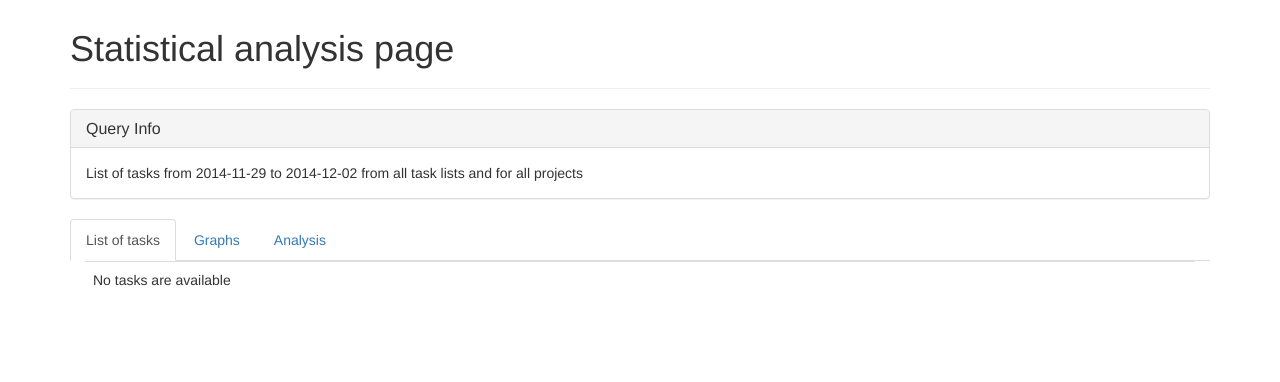
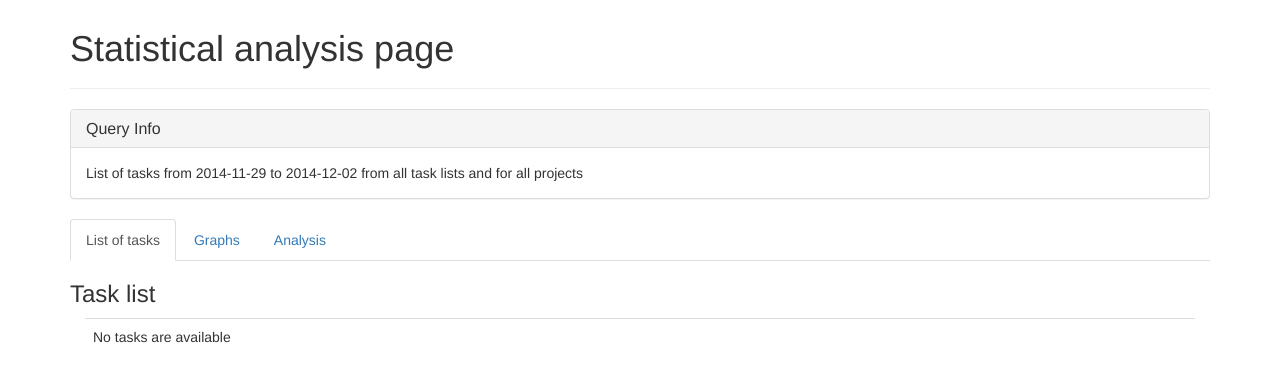
Before and after one commit to msvalina/slaying-ryu, a Django app: page /kurama/stats/ in a window 1280 px wide. Shown: the part 51-433 px from the top of the page. Run offline with Django 3.2, Linux system fonts and the light colour scheme; data that the repository does not hold is empty; parts of the project's set-up code (start-up, migrations or seed data) failed here and were passed over; some libraries are stand-ins or nearby versions.

Commit message:
Change to stats content presentation
Shift to using tabs for different views (task list, graphs, analysis).

```diff
--- a/ryu/kurama/templates/kurama/stats.html
+++ b/ryu/kurama/templates/kurama/stats.html
@@ -27,13 +27,16 @@
   </div>
 </div>
 
+<div id="content">
   <ul class="nav nav-tabs">
-  <li role="presentation" class="active"><a href="#">List of tasks</a></li>
-  <li role="presentation"><a href="#">Graphs</a></li>
-  <li role="presentation"><a href="#">Analysis</a></li>
+    <li role="presentation" class="active"><a href="#tasks" data-toggle="tab">List of tasks</a></li>
+    <li role="presentation"><a href="#graphs" data-toggle="tab">Graphs</a></li>
+    <li role="presentation"><a href="#analysis" data-toggle="tab">Analysis</a></li>
   </ul>
-
-<div class="col-md-12">
+  <div class="tab-content">
+    <div class="tab-pane active" id="tasks">
+      <h3>Task list </h3>
+      <div class="col-md-12" >
         <table class="table table-hover">
         {% if tasks %}
           <tr><td>Task list</td><td>Project</td><td>Task title</td></tr>
@@ -49,5 +52,16 @@
         {% endif %}
         </table>
       </div>
+    </div>
+    <div class="tab-pane" id="graphs">
+      <h3>Graphssss</h3>
+      <p>Graphs Graphs Graphs </p>
+    </div>
+    <div class="tab-pane" id="analysis">
+      <h3>Analysis </h3>
+      <p>Analysis Analysis Analysis </p>
+    </div>
+  </div>
+</div>
 
 {% endblock content %}
```
Lines whose indentation alone changed are shown as unchanged.
